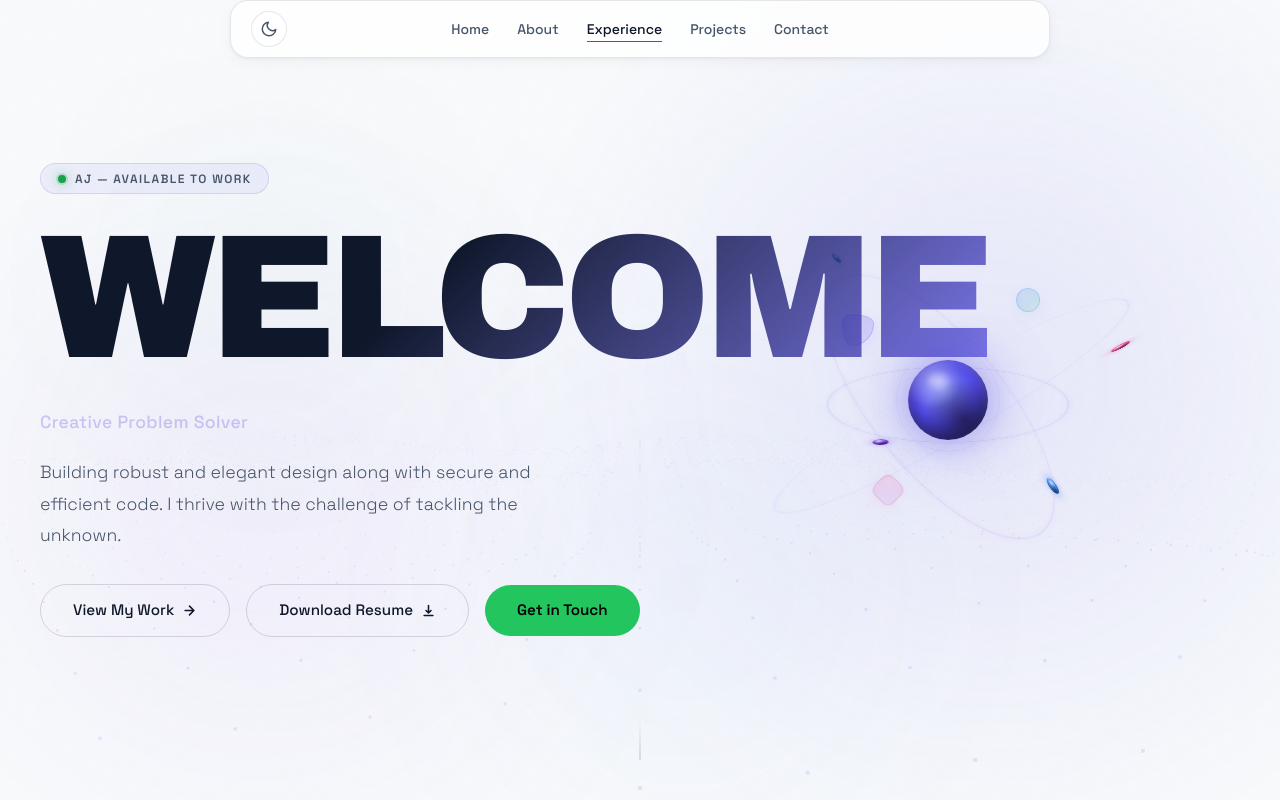
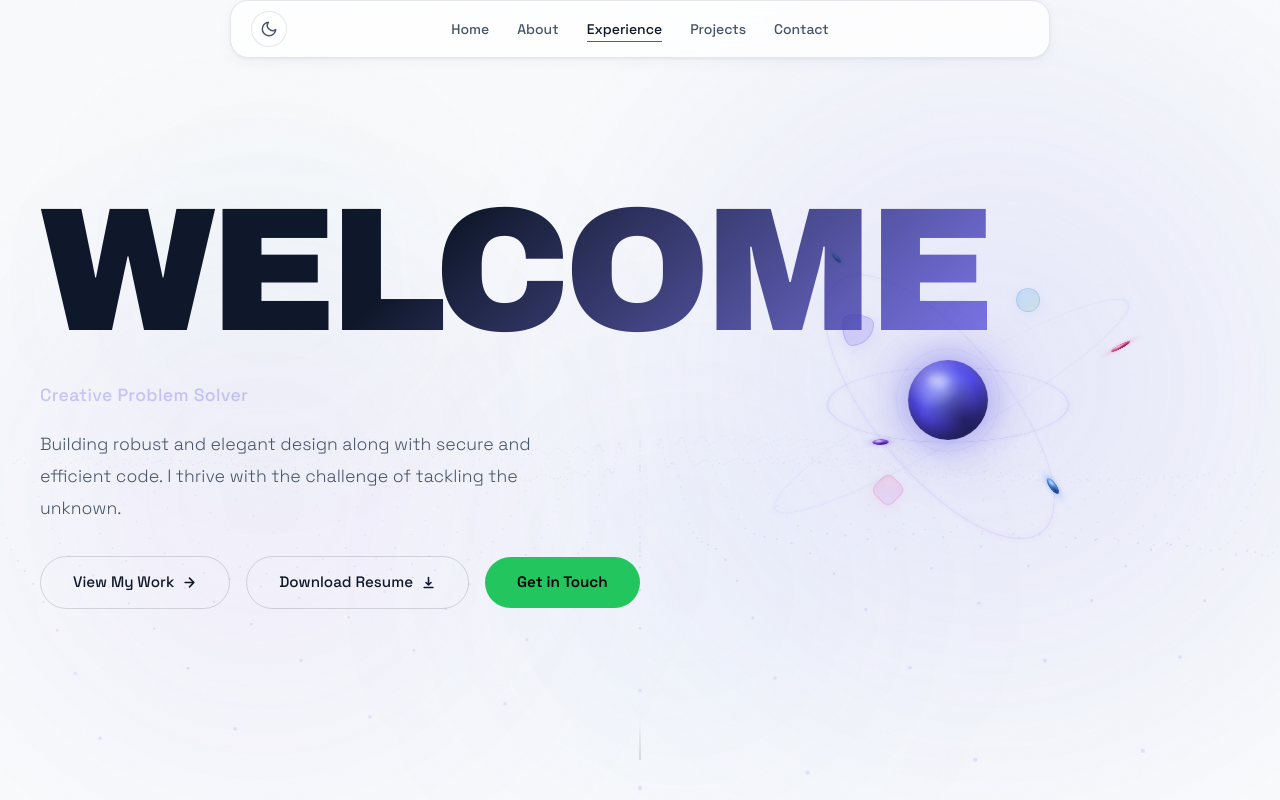
Before and after one commit to Agcaoili4/Portfolio, a React (Vite) app: page / in a window 1280 px wide. Shown: the top 800 px of the page. Built offline with nearby package versions, Linux system fonts and the light colour scheme.

Commit message:
refactor(hero): remove LinkedIn-linked availability pill

```diff
--- a/src/Components/heroSection.jsx
+++ b/src/Components/heroSection.jsx
@@ -293,38 +293,6 @@ export const HeroSection = () => {
         className="reveal relative flex flex-col items-center text-center gap-6 px-6 w-full md:items-start md:text-left"
         style={{ maxWidth: '1200px', zIndex: 2 }}
       >
-        {/* Status badge link */}
-        <a
-          href="https://www.linkedin.com/in/jansen-agcaoili/"
-          target="_blank"
-          rel="noopener noreferrer"
-          aria-label="View Jansen's LinkedIn profile"
-          style={{
-            display: 'inline-flex',
-            alignItems: 'center',
-            gap: '0.5rem',
-            background: 'var(--badge-bg)',
-            border: '1px solid var(--badge-border)',
-            borderRadius: '9999px',
-            padding: '0.35rem 1rem',
-            textDecoration: 'none',
-          }}
-        >
-          <span className="hero-dot-pulse" aria-hidden="true" />
-          <span
-            style={{
-              fontFamily: 'Space Grotesk, sans-serif',
-              fontSize: '0.75rem',
-              fontWeight: 600,
-              letterSpacing: '0.12em',
-              textTransform: 'uppercase',
-              color: 'var(--badge-text)',
-            }}
-          >
-            AJ &mdash; Available to work
-          </span>
-        </a>
-
         {/* Hero name */}
         <h1 className="hero-name">WELCOME</h1>
 
```
